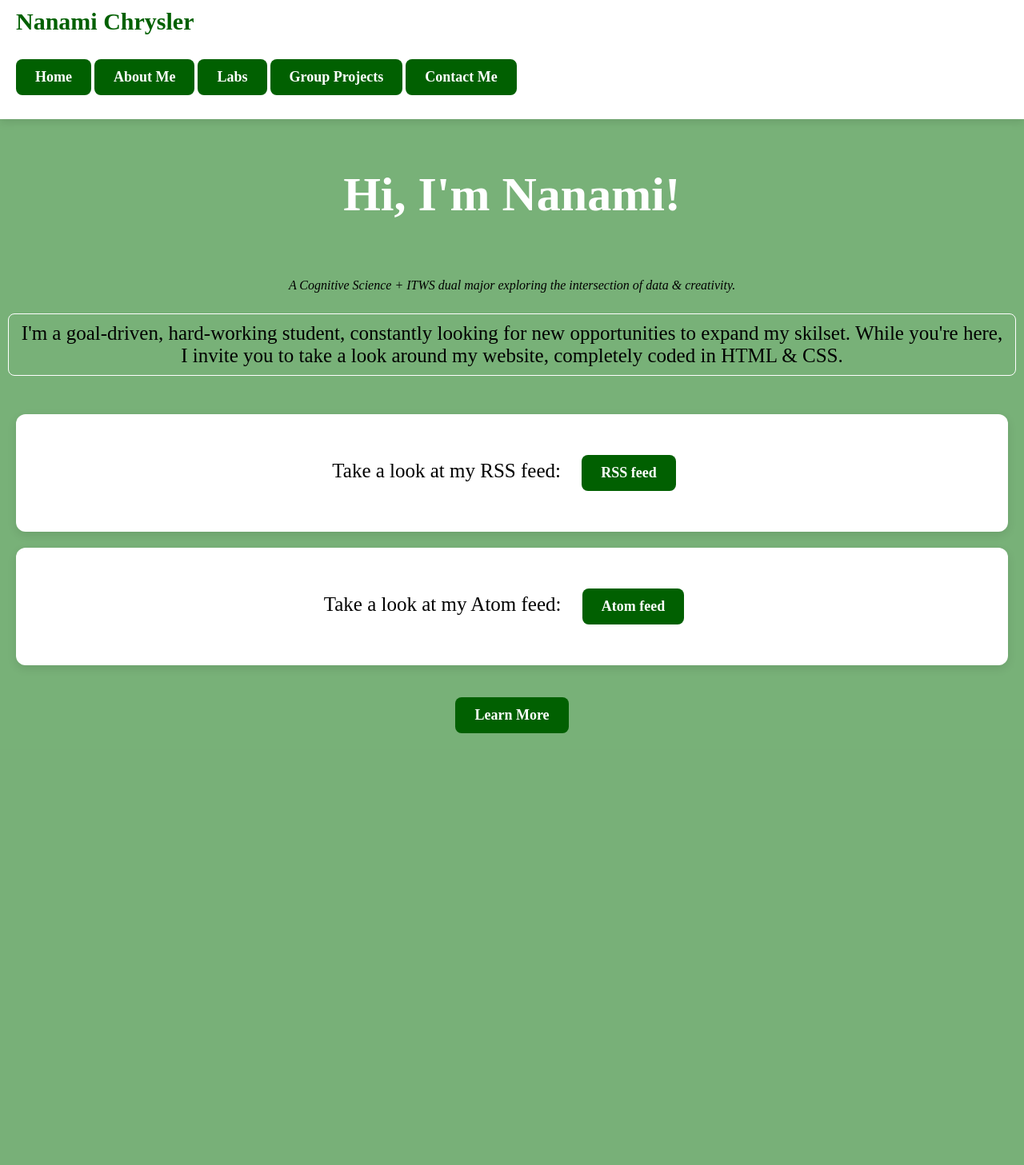
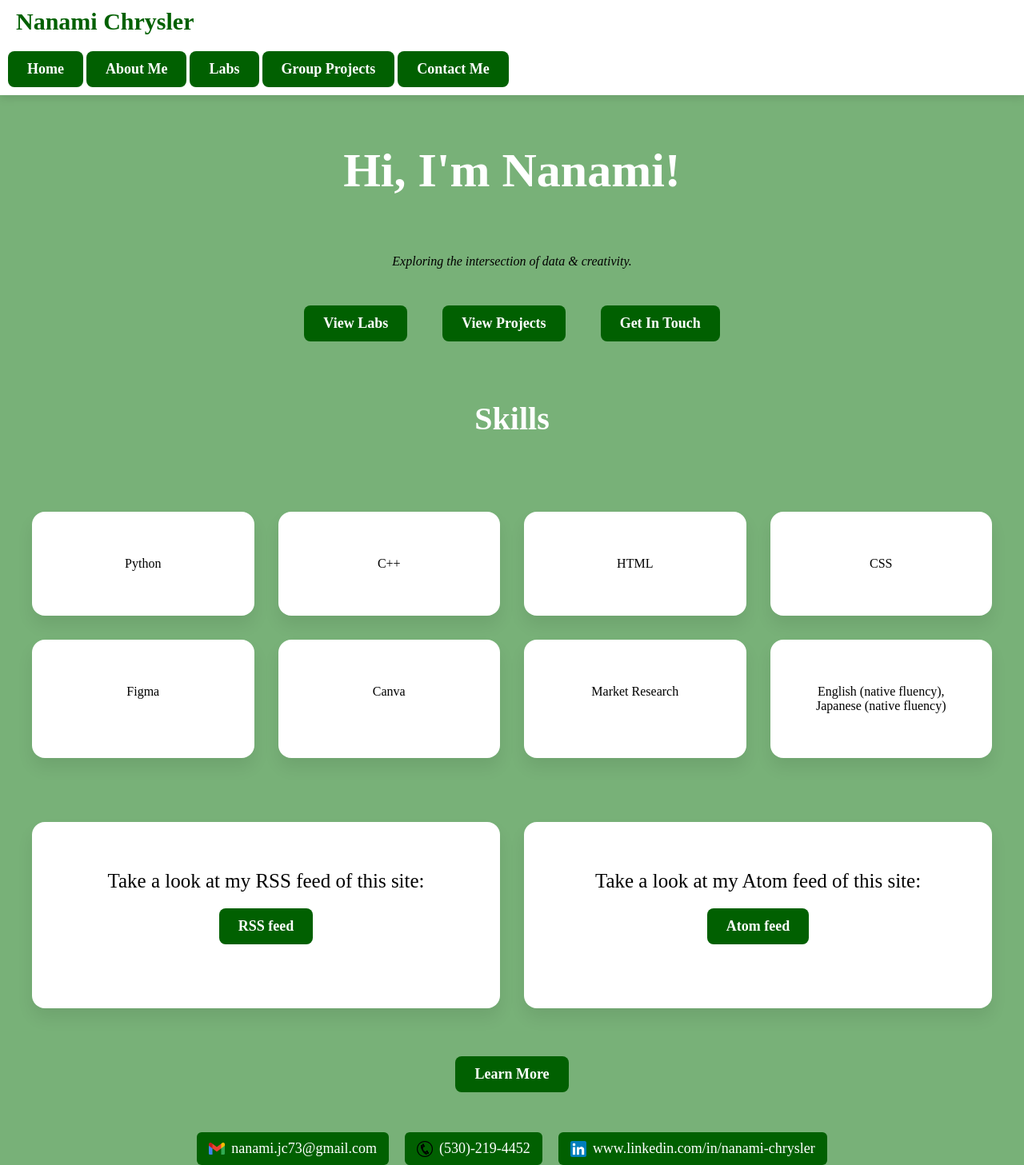
Before and after one commit to nanamichrysler/itws1100-chrysn, a PHP site: page / in a window 1280 px wide. Shown: the whole page at 80% size. Before the commit the page ends 917 px from the top, so only its background shows below. Run offline with PHP 8.4, Linux system fonts and the light colour scheme.

Commit message:
lab 3b
4th commit

```diff
--- a/index.html
+++ b/index.html
@@ -4,42 +4,82 @@
       Nanami Chrysler's ITWS 1100
     </title>
     <link rel="stylesheet" href="./resources/mySite.css">
+    <link href="https://fonts.googleapis.com/css2?family=Inter:wght@400;600;700&display=swap" rel="stylesheet">
   </head>
   <body>
-    <div class="banner-color">
+    <div class="banner">
       <h1>Nanami Chrysler</h1>
-      <div class="banner-container">
       <a href="index.html" class="button cta">Home</a>
       <a href="./aboutMe/aboutme.html" class="button cta">About Me</a>
       <a href="./labs/labs.html" class="button cta">Labs</a>
       <a href="./groupProjects/groupProject.html" class="button cta">Group Projects</a>
       <a href="./contactMe/contactme.html" class="button cta">Contact Me</a>
     </div>
-    </div>
     <section class="hero">
       <h3>Hi, I'm Nanami!</h3>
       <p>
         <em>
-          A Cognitive Science + ITWS dual major exploring the intersection of data & creativity.
+          Exploring the intersection of data & creativity.
         </em>
       </p>
-      <p class="paragraph-home">
-        I'm a goal-driven, hard-working student, constantly looking for new opportunities to expand
-        my skilset. While you're here, I invite you to take a look around my website, completely
-        coded in HTML & CSS.
-      </p>
-      </br>
+      <a href="./labs/labs.html" class="button cta">View Labs</a>
+      <a href="./groupProjects/groupProject.html" class="button cta">View Projects</a>
+      <a href="./contactMe/contactme.html" class="button cta">Get In Touch</a>
+      <h4>Skills</h4>
+      <div class="projects-grid">
+        <div class="card">
+          <p>Python</p>
+        </div>
+        <div class="card">
+          <p>C++</p>
+        </div>
+        <div class="card">
+          <p>HTML</p>
+        </div>
+        <div class="card">
+          <p>CSS</p>
+        </div>
+        <div class="card">
+          <p>Figma</p>
+        </div>
+        <div class="card">
+          <p>Canva</p>
+        </div>
+        <div class="card">
+          <p>Market Research</p>
+        </div>
+        <div class="card">
+          <p>English (native fluency), Japanese (native fluency)</p>
+        </div>
+      </div>
+      <div class="projects-grid">
         <div class="card">
           <p class="paragraph-home">
-          Take a look at my RSS feed: <a href="./labs/lab04/rss.xml" class="button cta">RSS feed</a>
+          Take a look at my RSS feed of this site: <a href="./labs/lab04/rss.xml" class="button cta">RSS feed</a>
           </p>
         </div>
         <div class="card">
           <p class="paragraph-home">
-          Take a look at my Atom feed: <a href="./labs/lab04/atom.xml" class="button cta">Atom feed</a>
+          Take a look at my Atom feed of this site: <a href="./labs/lab04/atom.xml" class="button cta">Atom feed</a>
           </p>
         </div>
+      </div>
       <a href="aboutMe/aboutme.html" class="button cta">Learn More</a>
+      <div class="contact-icons">
+        <a href="mailto:nanami.jc73@gmail.com">
+          <img src="../resources/images/gmail icon.png" alt="Gmail" class="img-gmail">
+          nanami.jc73@gmail.com
+        </a>
+        <a href="tel:+15302194452">
+          <img src="../resources/images/phone logo.png" alt="Phone" class="img-gmail">
+          (530)-219-4452
+        </a>
+        <a href="https://www.linkedin.com/in/nanami-chrysler" target="_blank">
+          <img src="../resources/images/linkedin icon.webp" alt="LinkedIn" class="img-linkedIn">
+          www.linkedin.com/in/nanami-chrysler
+        </a>
+      </div>
       </section>
+    </div>
   </body>
 </html>
--- a/resources/mySite.css
+++ b/resources/mySite.css
@@ -16,6 +16,11 @@ h2 { /*ABOUT ME*/
   padding-left: 10px;
 }
 
+h4 { /*contact me*/
+  color: white;
+  font-size: 40px;
+  text-align: center;
+}
 p {
   color: black;
   padding: 10px;
@@ -24,9 +29,9 @@ p {
 .paragraph-home {
   font-size: 25px;
   text-align: center;
-  border: 1px solid white;
-  border-radius: 8px;
-  margin: 10px;
+  margin: 20px auto;
+  max-width: 600px;
+
 }
 
 .paragraph-aboutMe { /*first paragraph of ABOUT ME*/
@@ -66,18 +71,13 @@ p {
   padding-top: 0px;
 }
 
-.banner-container {
-  color: white;
-  padding: 10px;
-  padding-bottom: 20px;
+.banner{
+  background-color: white;
+  color: rgb(1, 96, 1);
   text-align: left;
-}
-
-.banner-color {
-  background-color: white;
   padding: 0 10px 10px 10px;
-  text-align: left;
   box-shadow: 0 4px 10px rgba(0,0,0,0.1); /* soft shadow */
+  margin-bottom: 40px;
 }
 
 /*buttons and CTAs*/
@@ -105,21 +105,28 @@ p {
 /*card elements for labs*/
 .card {
   background: white;
-  border-radius: 12px;
-  box-shadow: 0 4px 12px rgba(0,0,0,0.1);
-  padding: 10px;
-  margin: 20px;
+  border-radius: 16px;
+  box-shadow: 0 12px 20px rgba(0,0,0,0.08);
+  padding: 30px;
   text-align: center;
-  transition: transform 0.3s ease;
+  transition: transform 0.4s ease, box-shadow 0.4s ease;
 }
 
 .card:hover { /*lifts up when you hover*/
   transform: translateY(-5px);
+  box-shadow: 0 16px 30px rgba(0,0,0,0.15);
 }
 
 .card img { /*makes the image fit in card*/
   max-width: 100%;
   border-radius: 8px;
+}
+
+.projects-grid {
+  display: grid;
+  grid-template-columns: repeat(auto-fit, minmax(250px, 1fr));
+  gap: 30px;
+  padding: 40px 20px;
 }
 
 /*contact me page*/
@@ -149,9 +156,13 @@ p {
 }
 
 .hero {
+  justify-content: center;
+  align-items: center;
+  text-align: center;
   color: white;
-  text-align: center;
+  padding: 0 20px;
 }
+
 
 .hero h3 {
   font-size: 60px;
```
Also changed, not shown: aboutMe/aboutme.html (+16 -3 lines), contactMe/contactme.html (+12 -7 lines), groupProjects/groupProject.html (+20 -8 lines), labs/lab01/lab01.html (+15 -3 lines), labs/lab02/lab02.html (+16 -6 lines), labs/lab03/lab03.html (+16 -5 lines), labs/lab04/lab04.html (+18 -5 lines), labs/labs.html (+39 -13 lines). Lines whose indentation alone changed are shown as unchanged.
